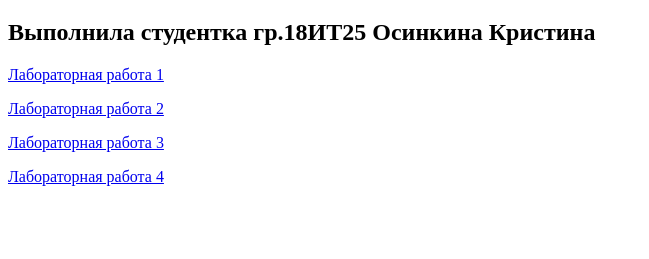
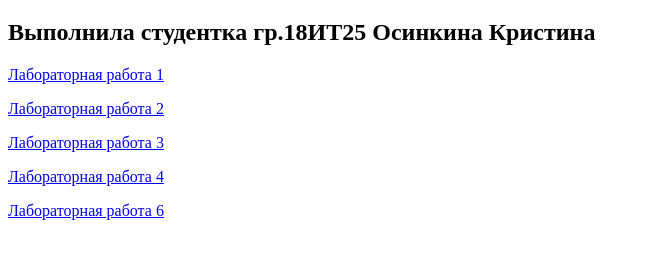
Before and after one commit to Kristina-di-oss/Razrab_Proekt, a plain HTML site: page index.html in a window 1280 px wide. Shown: the part 61-320 px from the top of the page, without its empty margins (0-649 px from the left). Drawn offline with Linux system fonts and the light colour scheme.

Commit message:
Update index.html

```diff
--- a/index.html
+++ b/index.html
@@ -16,5 +16,6 @@
 <p><a href="lb2.html">Лабораторная работа 2</a></p>
 <p><a href="lb3.html">Лабораторная работа 3</a></p>
 <p><a href="lb4.html">Лабораторная работа 4</a></p>
+<p><a href="lb6.html">Лабораторная работа 6</a></p>
 </body>
 </html>
```
